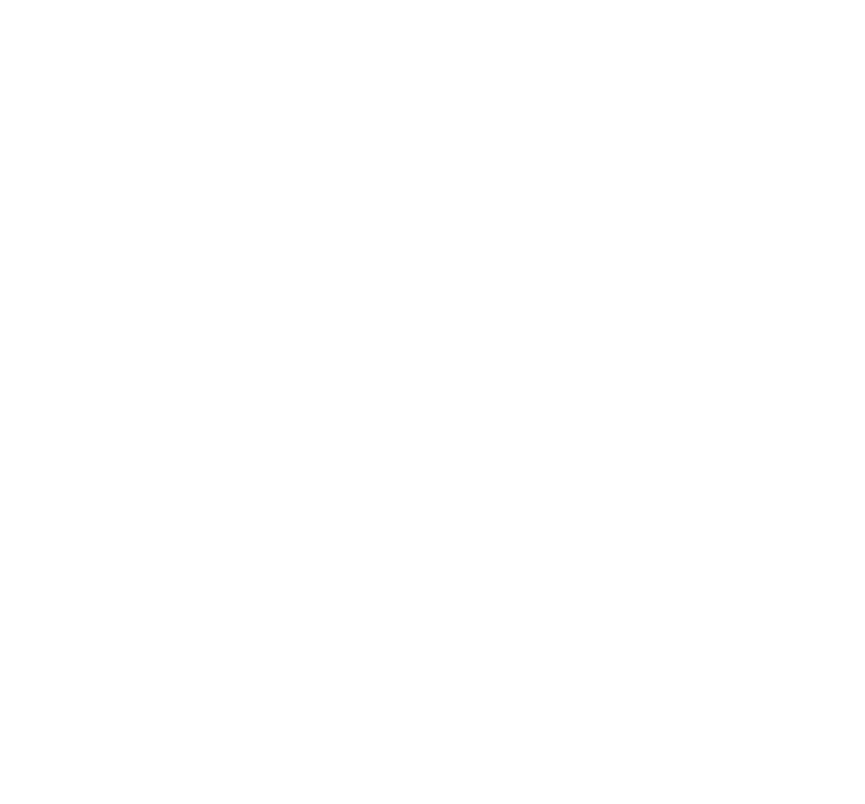
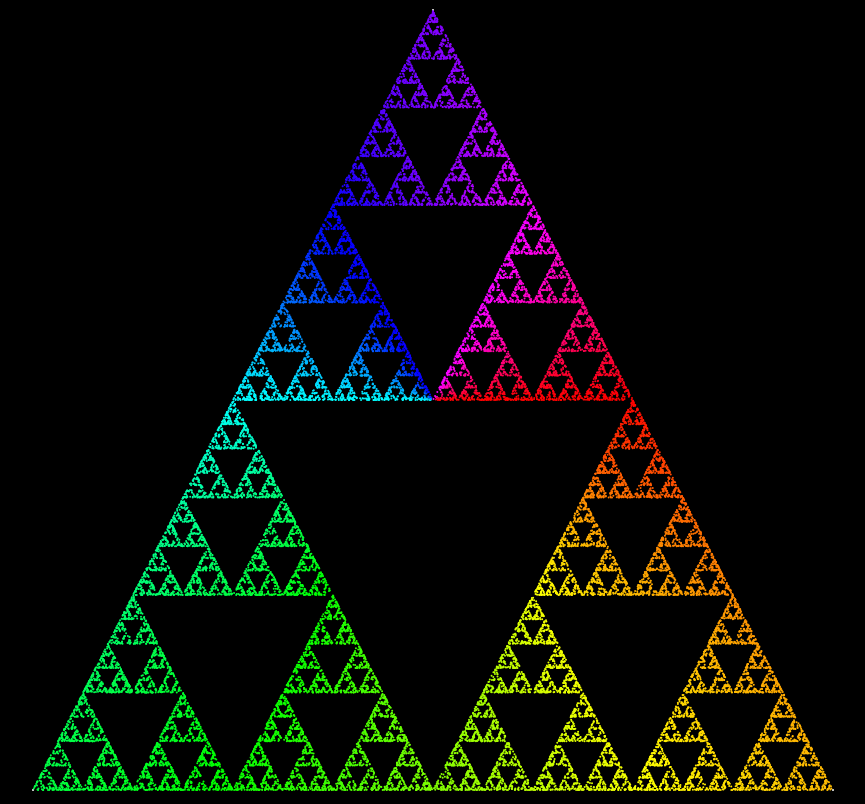
Before and after one commit to Christian-Adler/js_chaos_game, a plain HTML site: page index.html in a window 1280 px wide. Shown: the whole page, without its empty margins (207-1072 px from the left). Drawn offline with Linux system fonts and the light colour scheme.

Commit message:
add ChaosGame

```diff
--- /dev/null
+++ b/chaosgame.mjs
@@ -0,0 +1,39 @@
+import {Vector} from "./vector.mjs";
+import {getRandomIntInclusive, lerpVec, rad2deg} from "./utils.mjs";
+
+class ChaosGame {
+  constructor(seedPoints, worldWidth, worldHeight) {
+    this.seedPoints = seedPoints;
+
+    this.worldWidth = worldWidth;
+    this.worldHeight = worldHeight;
+
+    this.worldCenter = new Vector(worldWidth / 2, worldHeight / 2);
+
+    this.randomVec = new Vector(this.worldWidth * Math.random(), this.worldHeight * Math.random(), this.worldWidth * Math.random());
+  }
+
+  step(ctx) {
+
+    const rndSeedPointIdx = getRandomIntInclusive(0, this.seedPoints.length - 1);
+    const rndSeedPoint = this.seedPoints[rndSeedPointIdx];
+
+    this.randomVec = lerpVec(this.randomVec, rndSeedPoint, 0.5);
+
+    const dir = this.randomVec.clone();
+    dir.x -= this.worldWidth / 2;
+    dir.y -= this.worldHeight / 2;
+
+    ctx.fillStyle = 'hsl(' + (rad2deg(dir.toRadians())) + ' 100% 50% / ' + (100) + '%)';
+
+    this.randomVec.draw(ctx);
+  }
+
+  draw(ctx) {
+    for (const seedPoint of this.seedPoints) {
+      seedPoint.draw(ctx);
+    }
+  }
+}
+
+export {ChaosGame};
--- a/index.html
+++ b/index.html
@@ -12,7 +12,7 @@
         }
 
         body {
-            background: white;
+            background: black;
         }
     </style>
 </head>
@@ -20,6 +20,8 @@
 <canvas id="canvas" height="500" width="500"></canvas>
 
 <script src="utils.mjs" type="module"></script>
+<script src="vector.mjs" type="module"></script>
+<script src="chaosgame.mjs" type="module"></script>
 <script src="main.mjs" type="module"></script>
 </body>
 </html>
--- a/main.mjs
+++ b/main.mjs
@@ -1,3 +1,6 @@
+import {ChaosGame} from "./chaosgame.mjs";
+import {Vector} from "./vector.mjs";
+
 const canvas = document.getElementById("canvas");
 const ctx = canvas.getContext('2d');
 
@@ -5,6 +8,7 @@ let worldWidth = canvas.width;
 let worldHeight = canvas.height;
 let worldWidth2 = worldWidth / 2;
 let worldHeight2 = worldHeight / 2;
+let worldUpdated = true;
 
 const updateWorldSettings = () => {
   if (worldHeight !== window.innerHeight || worldWidth !== window.innerWidth) {
@@ -14,21 +18,40 @@ const updateWorldSettings = () => {
     worldHeight2 = worldHeight / 2;
     canvas.width = worldWidth;
     canvas.height = worldHeight;
+    worldUpdated = true;
   }
 };
 
 updateWorldSettings();
 
+function createChaosGame() {
+  return new ChaosGame(
+      [new Vector(worldWidth2, 10),
+        new Vector(worldWidth2 - worldHeight2, worldHeight - 10),
+        new Vector(worldWidth2 + worldHeight2, worldHeight - 10)],
+      worldWidth, worldHeight);
+}
 
-// const update = () => {
-//
-//   ctx.clearRect(0, 0, worldWidth, worldHeight);
-//
-//
-//   updateWorldSettings();
-//
-//
-//   requestAnimationFrame(update);
-// }
-//
-// update();
+let chaosGame = createChaosGame();
+
+ctx.fillStyle = "white";
+
+const update = () => {
+
+  if (worldUpdated) {
+    worldUpdated = false;
+    chaosGame = createChaosGame();
+    ctx.clearRect(0, 0, worldWidth, worldHeight);
+    chaosGame.draw(ctx);
+  }
+
+  updateWorldSettings();
+
+  for (let i = 0; i < 100; i++) {
+    chaosGame.step(ctx);
+  }
+
+  requestAnimationFrame(update);
+}
+
+update();
--- a/utils.mjs
+++ b/utils.mjs
@@ -1,6 +1,21 @@
+import {Vector} from "./vector.mjs";
+
 const lerp = (a, b, t) => {
   return a + (b - a) * t;
 };
+const lerpVec = (a, b, t) => {
+  return new Vector(lerp(a.x, b.x, t), lerp(a.y, b.y, t));
+};
 
+// https://developer.mozilla.org/en-US/docs/Web/JavaScript/Reference/Global_Objects/Math/random
+const getRandomIntInclusive = (min, max) => {
+  const minCeiled = Math.ceil(min);
+  const maxFloored = Math.floor(max);
+  return Math.floor(Math.random() * (maxFloored - minCeiled + 1) + minCeiled); // The maximum is inclusive and the minimum is inclusive
+}
 
-export {lerp}
+const rad2deg = (rad) => {
+  return 360 * rad / (Math.PI * 2);
+}
+
+export {lerp, lerpVec, getRandomIntInclusive, rad2deg}
--- /dev/null
+++ b/vector.mjs
@@ -0,0 +1,45 @@
+class Vector {
+  constructor(x, y) {
+    this.x = x;
+    this.y = y;
+  }
+
+  draw(ctx) {
+    ctx.beginPath();
+    ctx.arc(this.x, this.y, 1, 0, Math.PI * 2);
+    ctx.fill();
+  }
+
+  clone() {
+    return new Vector(this.x, this.y);
+  }
+
+  toRadians() {
+    if (this.x === 0) {
+      if (this.y >= 0)
+        return Math.PI / 2;
+      else
+        return Math.PI * 3 / 2;
+    }
+    if (this.x > 0) {
+      if (this.y >= 0)
+        return Math.atan(this.y / this.x);
+      else
+        return 2 * Math.PI - Math.atan(-this.y / this.x);
+    } else {
+      if (this.y >= 0)
+        return Math.PI - Math.atan(this.y / -this.x);
+      else
+        return Math.PI + Math.atan(-this.y / -this.x);
+    }
+  }
+
+  static fromAngle(radians) {
+    if (radians < 0) radians += Math.PI * 2;
+    const x = Math.cos(radians);
+    const y = Math.sin(radians);
+    return new Vector(x, y);
+  }
+}
+
+export {Vector};
```
